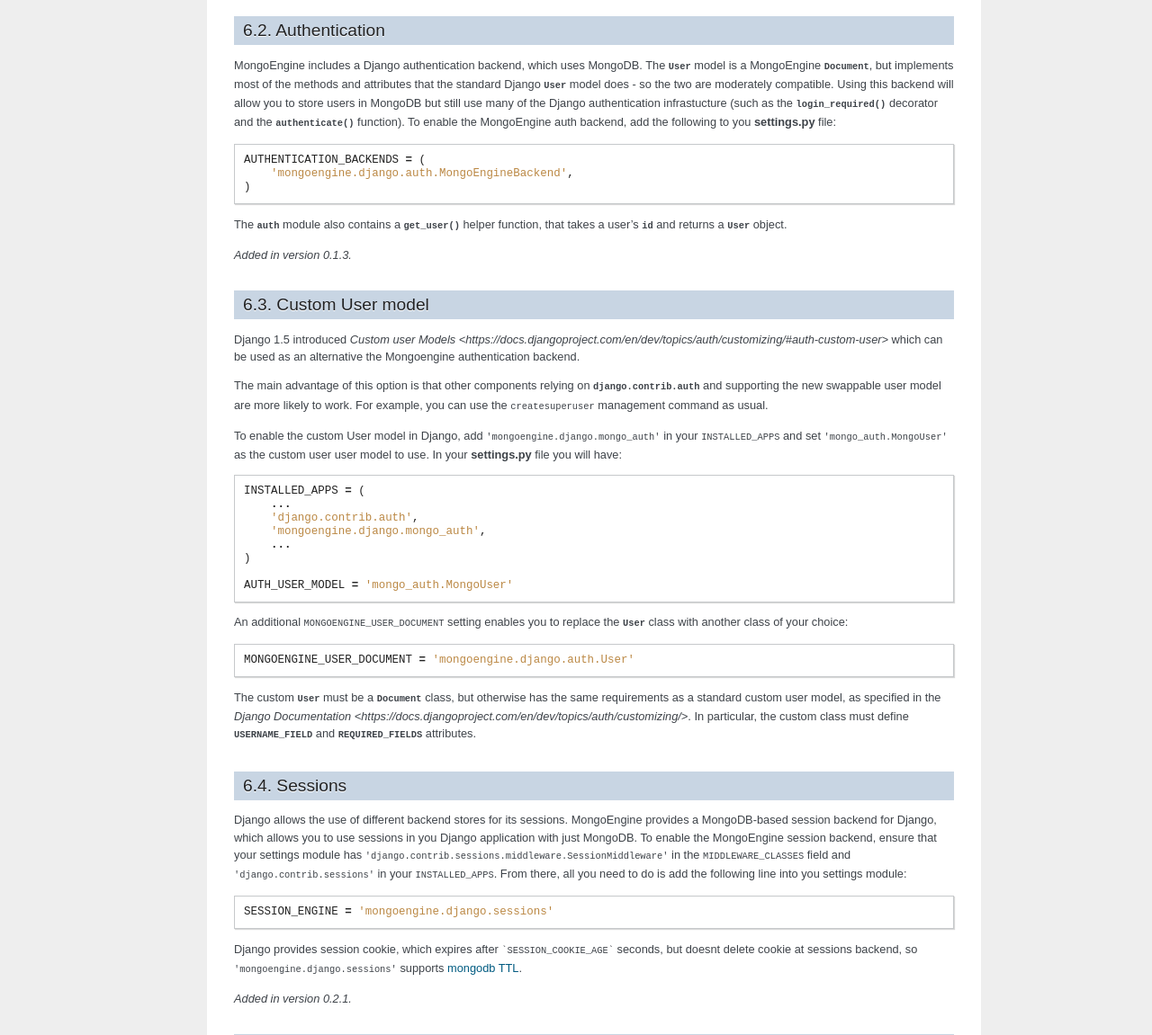
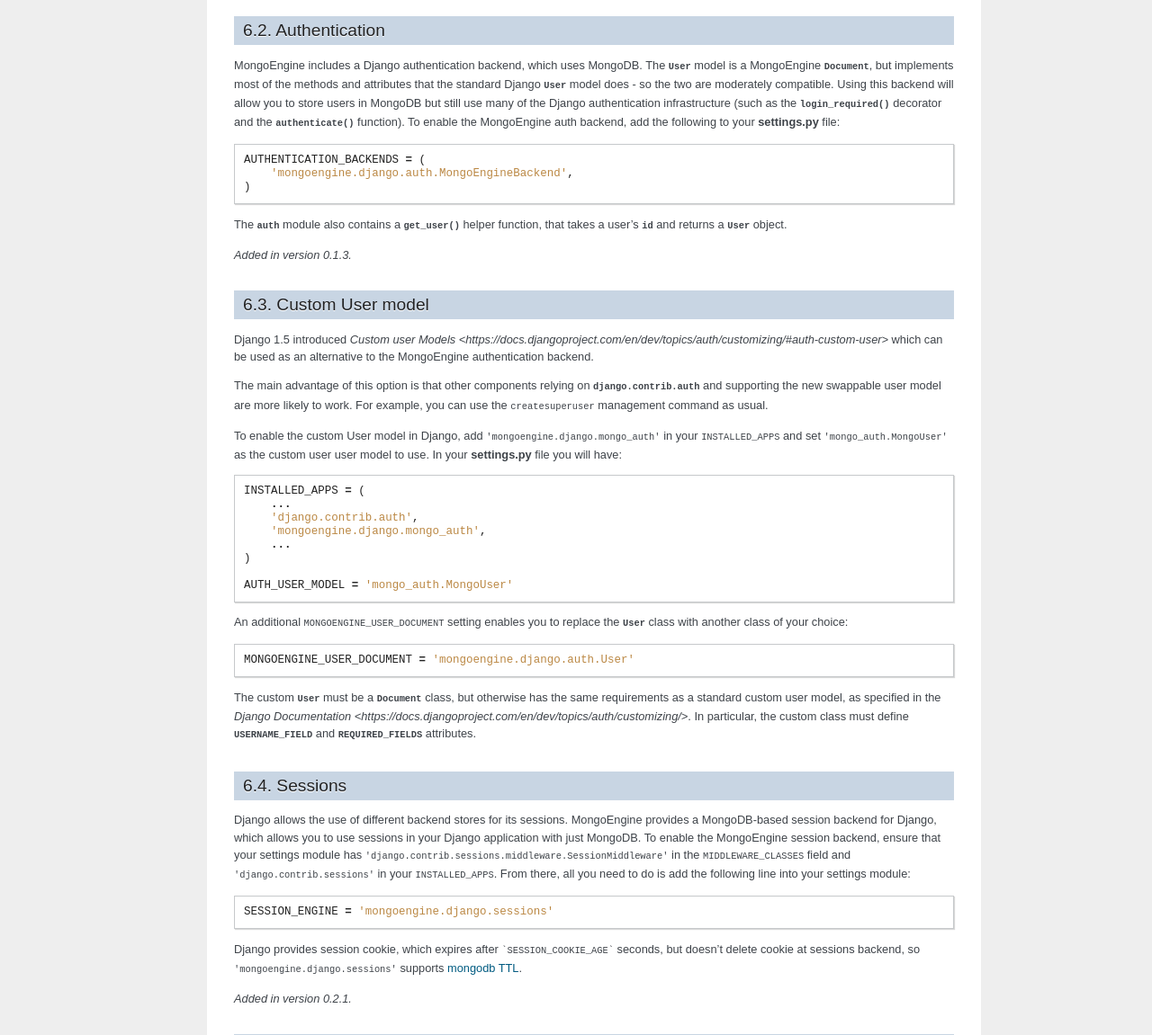
Before and after one commit to MongoEngine/mongoengine, a Sphinx documentation site: the page built from docs/django.rst, in a window 1280 px wide. Shown: the part 423-1574 px from the top of the page at 90% size. Built offline with Sphinx 7.4.7, drawn with Linux system fonts in a browser that asks for light colours; the version number could not be read and is left out.

Commit message:
Update django.rst

````diff
--- a/docs/django.rst
+++ b/docs/django.rst
@@ -27,9 +27,9 @@ MongoEngine includes a Django authentication backend, which uses MongoDB. The
 :class:`~mongoengine.Document`, but implements most of the methods and
 attributes that the standard Django :class:`User` model does - so the two are
 moderately compatible. Using this backend will allow you to store users in
-MongoDB but still use many of the Django authentication infrastucture (such as
+MongoDB but still use many of the Django authentication infrastructure (such as
 the :func:`login_required` decorator and the :func:`authenticate` function). To
-enable the MongoEngine auth backend, add the following to you **settings.py**
+enable the MongoEngine auth backend, add the following to your **settings.py**
 file::
 
     AUTHENTICATION_BACKENDS = (
@@ -46,7 +46,7 @@ Custom User model
 =================
 Django 1.5 introduced `Custom user Models
 <https://docs.djangoproject.com/en/dev/topics/auth/customizing/#auth-custom-user>`
-which can be used as an alternative the Mongoengine authentication backend.
+which can be used as an alternative to the MongoEngine authentication backend.
 
 The main advantage of this option is that other components relying on
 :mod:`django.contrib.auth` and supporting the new swappable user model are more
@@ -82,16 +82,16 @@ Sessions
 ========
 Django allows the use of different backend stores for its sessions. MongoEngine
 provides a MongoDB-based session backend for Django, which allows you to use
-sessions in you Django application with just MongoDB. To enable the MongoEngine
+sessions in your Django application with just MongoDB. To enable the MongoEngine
 session backend, ensure that your settings module has
 ``'django.contrib.sessions.middleware.SessionMiddleware'`` in the
 ``MIDDLEWARE_CLASSES`` field  and ``'django.contrib.sessions'`` in your
 ``INSTALLED_APPS``. From there, all you need to do is add the following line
-into you settings module::
+into your settings module::
 
     SESSION_ENGINE = 'mongoengine.django.sessions'
 
-Django provides session cookie, which expires after ```SESSION_COOKIE_AGE``` seconds, but doesnt delete cookie at sessions backend, so ``'mongoengine.django.sessions'`` supports  `mongodb TTL
+Django provides session cookie, which expires after ```SESSION_COOKIE_AGE``` seconds, but doesn't delete cookie at sessions backend, so ``'mongoengine.django.sessions'`` supports  `mongodb TTL
 <http://docs.mongodb.org/manual/tutorial/expire-data/>`_.
 
 .. versionadded:: 0.2.1
````
